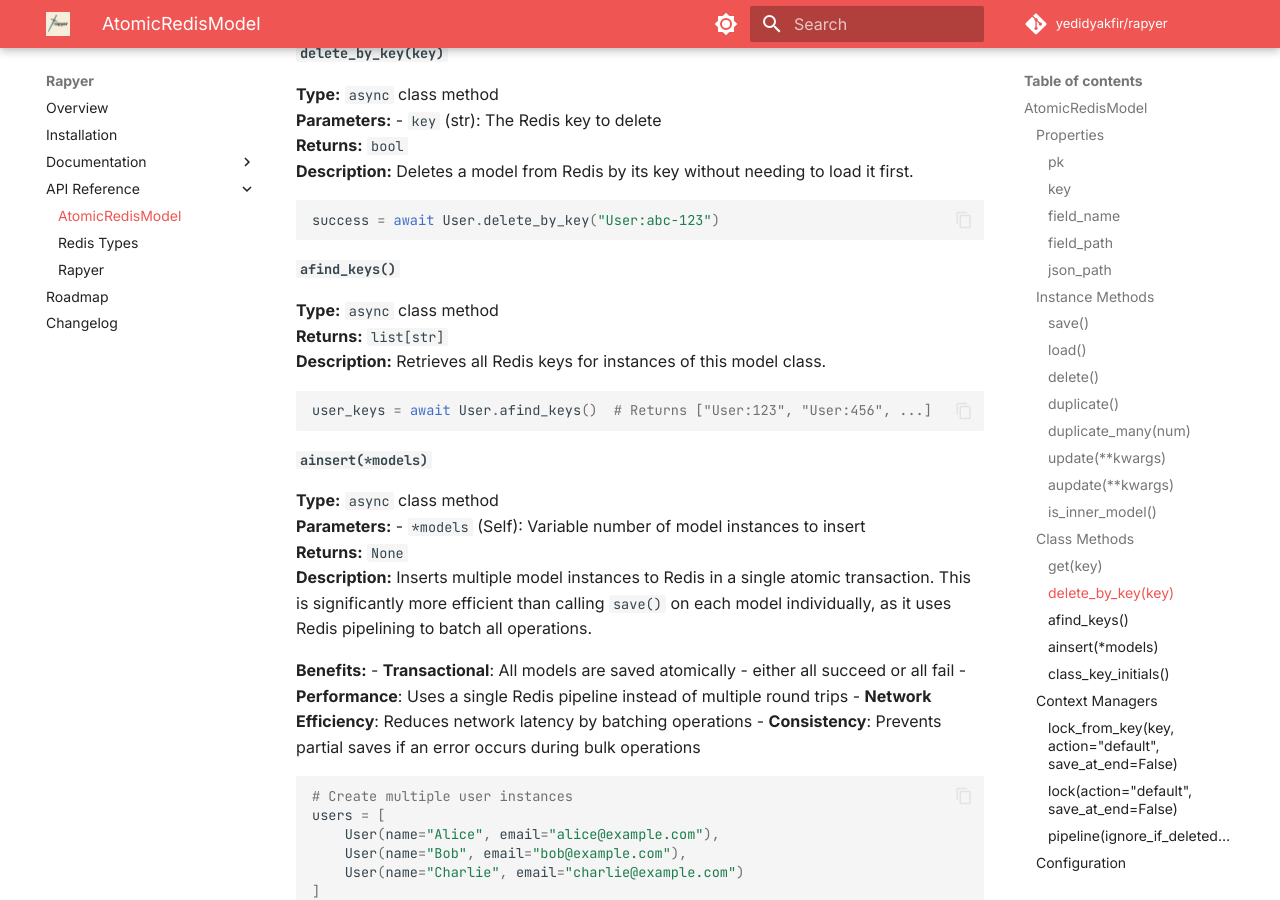
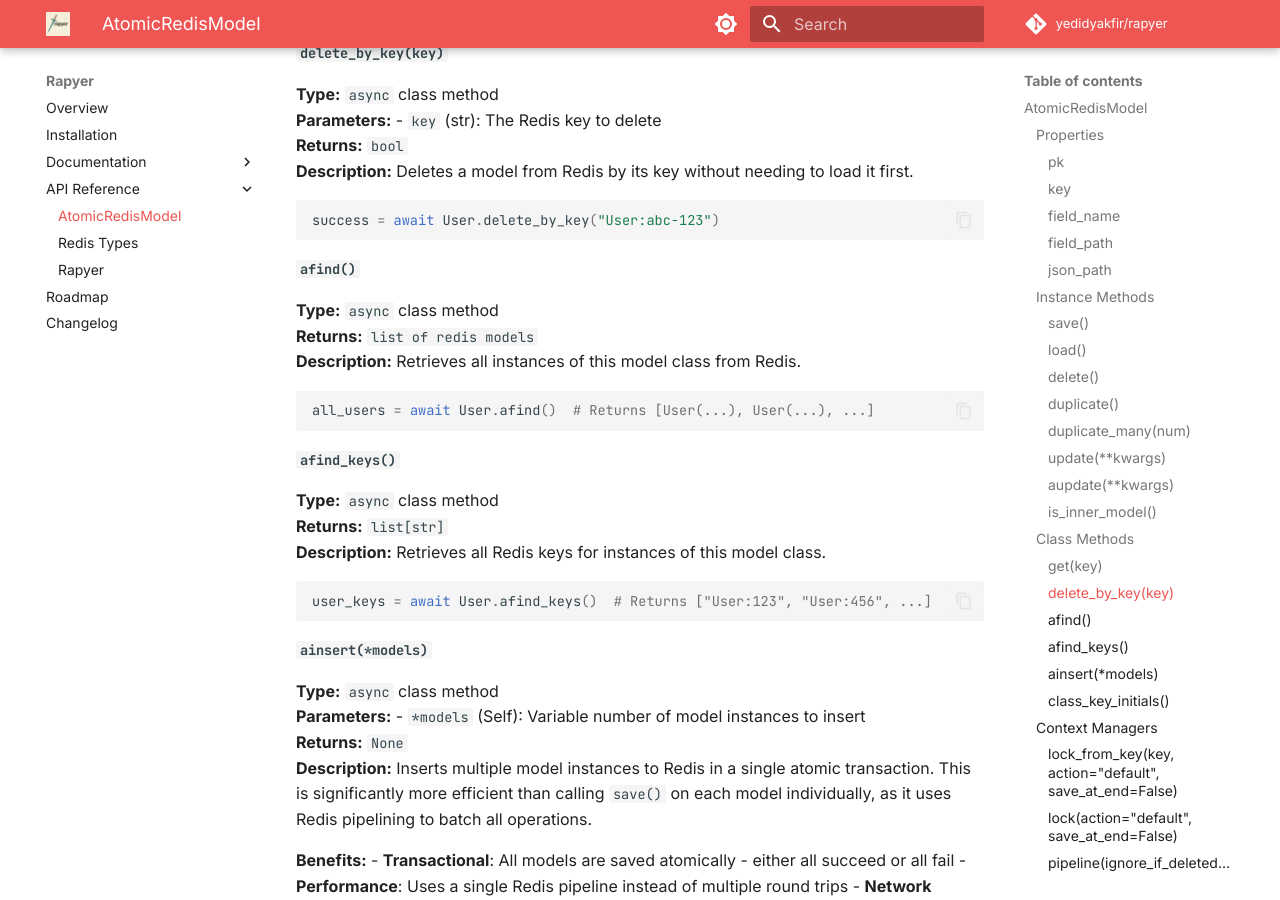
Before and after one commit to yedidyakfir/rapyer, an MkDocs documentation site: the page built from docs/api/atomic-redis-model.md, in a window 1280 px wide and 900 px high, scrolled down 3226 px. Built offline with MkDocs 1.6.1 and Material for MkDocs 9.7.7, drawn with Linux system fonts in a browser that asks for light colours; comment, search, counter and statistics services are not loaded.

Commit message:
[add-buld-insert] - added afind to api ref

````diff
--- a/docs/api/atomic-redis-model.md
+++ b/docs/api/atomic-redis-model.md
@@ -141,6 +141,15 @@ user = await User.get("User:abc-123")
 
 ```python
 success = await User.delete_by_key("User:abc-123")
+```
+
+#### `afind()`
+**Type:** `async` class method
+**Returns:** `list of redis models`
+**Description:** Retrieves all instances of this model class from Redis.
+
+```python
+all_users = await User.afind()  # Returns [User(...), User(...), ...]
 ```
 
 #### `afind_keys()`
````
